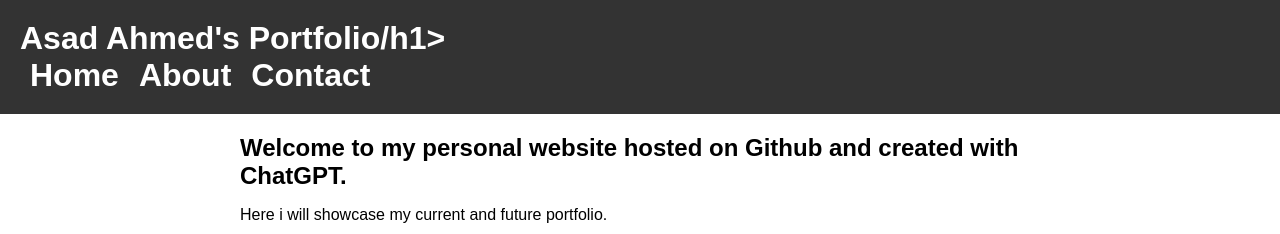
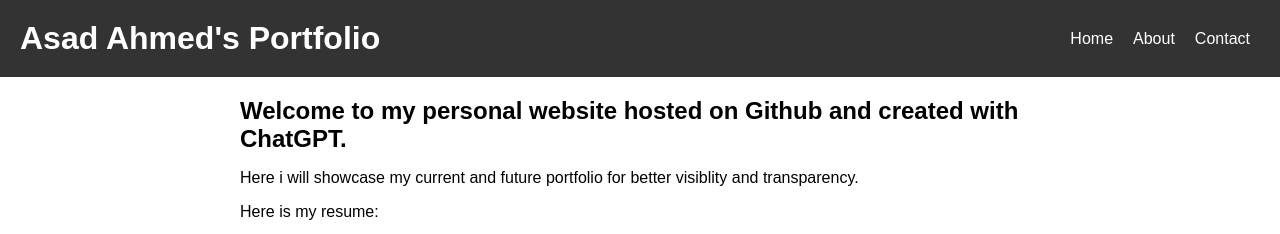
Before and after one commit to Zephyr-Solutions/Asad-Portfolio, a plain HTML site: page index.html in a window 1280 px wide. Shown: the top 234 px of the page. Drawn offline with Linux system fonts and the light colour scheme; grey boxes are pictures that could not be loaded.

Commit message:
Update index.html
Small edit and correction

```diff
--- a/index.html
+++ b/index.html
@@ -6,7 +6,7 @@
   </head>
   <body>
     <header>
-      <h1>Asad Ahmed's Portfolio/h1>
+      <h1>Asad Ahmed's Portfolio</h1>
       <nav>
         <ul>
           <li><a href="#">Home</a></li>
@@ -17,7 +17,7 @@
     </header>
     <main>
       <h2>Welcome to my personal website hosted on Github and created with ChatGPT.</h2>
-      <p>Here i will showcase my current and future portfolio.</p>
+      <p>Here i will showcase my current and future portfolio for better visiblity and transparency.</p>
       <p>Here is my resume:</p>
       <iframe src="https://drive.google.com/file/d/1O0CM3ZGlWgEE98iW6NjKUZ7QZd6RXMe6/preview" width="640" height="480"></iframe>
       <p>You can also <a href="https://drive.google.com/file/d/1O0CM3ZGlWgEE98iW6NjKUZ7QZd6RXMe6/view?usp=sharing" download>download</a> my resume.</p>
```
